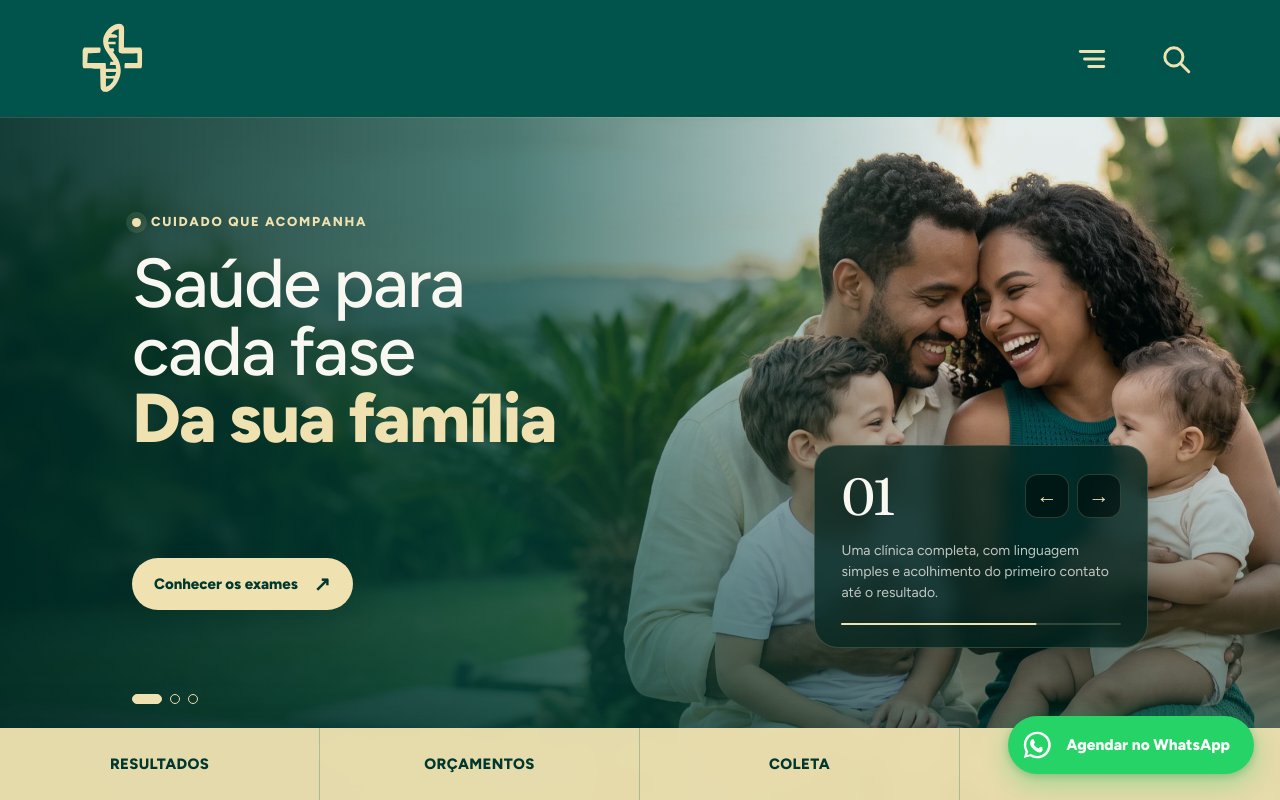
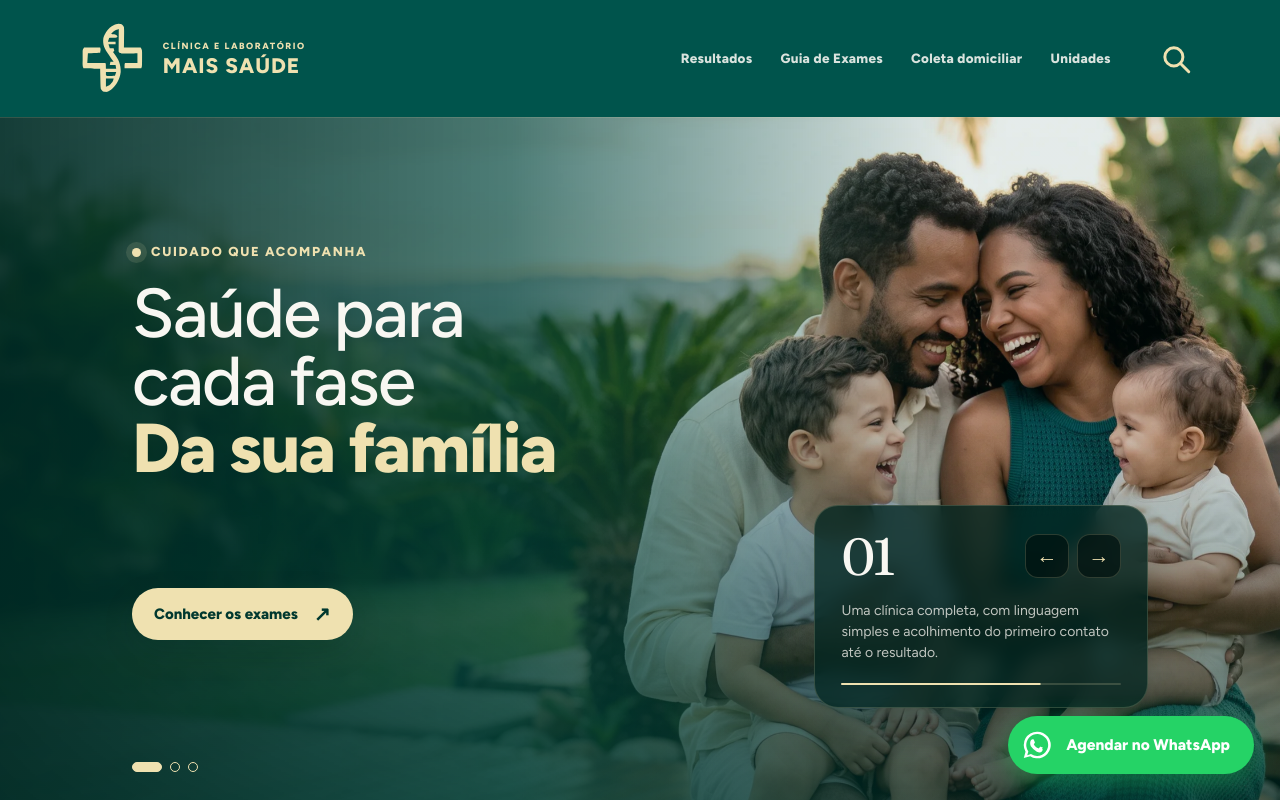
Before and after one commit to CaioDD/nps-mais-saude, a Next.js app: page / in a window 1280 px wide. Shown: the top 800 px of the page. Built offline with nearby package versions, Linux system fonts and the light colour scheme.

Commit message:
feat: atualiza navegacao e identidade da home

```diff
--- a/src/app/globals.css
+++ b/src/app/globals.css
@@ -1191,6 +1191,95 @@ svg {
   background: rgba(255, 253, 246, .7);
 }
 
+.instagram-section {
+  scroll-margin-top: 112px;
+  padding: 0 0 clamp(58px, 8vw, 96px);
+  background: var(--cream);
+}
+
+.instagram-card {
+  position: relative;
+  display: grid;
+  gap: 22px;
+  align-items: center;
+  overflow: hidden;
+  padding: clamp(28px, 5vw, 52px);
+  border: 1px solid rgba(239, 225, 176, .22);
+  border-radius: 28px;
+  color: var(--cream);
+  background:
+    radial-gradient(circle at 92% 10%, rgba(239, 225, 176, .18), transparent 32%),
+    linear-gradient(135deg, var(--green) 0%, var(--green-deep) 100%);
+  box-shadow: 0 24px 60px rgba(0, 56, 47, .16);
+}
+
+.instagram-icon {
+  display: inline-flex;
+  width: 68px;
+  height: 68px;
+  align-items: center;
+  justify-content: center;
+  border: 1px solid rgba(239, 225, 176, .34);
+  border-radius: 20px;
+  color: var(--sand);
+  background: rgba(239, 225, 176, .08);
+}
+
+.instagram-icon svg {
+  width: 38px;
+  height: 38px;
+}
+
+.instagram-copy > span {
+  display: block;
+  margin-bottom: 8px;
+  color: var(--sand);
+  font-size: 12px;
+  font-weight: 850;
+  letter-spacing: .13em;
+  text-transform: uppercase;
+}
+
+.instagram-copy h2 {
+  max-width: 620px;
+  margin: 0;
+  color: var(--cream);
+  font-family: var(--font-fraunces), serif;
+  font-size: clamp(26px, 4vw, 40px);
+  font-weight: 500;
+  line-height: 1.08;
+}
+
+.instagram-copy p {
+  max-width: 64ch;
+  margin: 12px 0 0;
+  color: rgba(248, 247, 242, .76);
+  font-size: 15.5px;
+  line-height: 1.55;
+}
+
+.instagram-link {
+  display: inline-flex;
+  min-height: 50px;
+  align-items: center;
+  justify-content: center;
+  gap: 10px;
+  padding: 12px 20px;
+  border-radius: 999px;
+  color: var(--green-deep);
+  background: var(--sand);
+  font-size: 14px;
+  font-weight: 850;
+  white-space: nowrap;
+  transition: transform .18s ease, background .18s ease;
+}
+
+.instagram-link:hover,
+.instagram-link:focus-visible {
+  transform: translateY(-2px);
+  background: #f6e9bd;
+}
+
 .final {
   position: relative;
   overflow: hidden;
@@ -1513,6 +1602,10 @@ svg {
     flex-direction: column;
   }
 
+  .instagram-card {
+    grid-template-columns: auto minmax(0, 1fr) auto;
+  }
+
   .foot-grid {
     grid-template-columns: 1.4fr 1fr 1fr;
     gap: 40px;
@@ -1539,6 +1632,19 @@ svg {
 
   .unit-tag {
     white-space: normal;
+  }
+
+  .instagram-section {
+    scroll-margin-top: 68px;
+  }
+
+  .instagram-card {
+    align-items: start;
+    border-radius: 22px;
+  }
+
+  .instagram-link {
+    width: 100%;
   }
 
   .hero-photo {
@@ -1616,7 +1722,9 @@ svg {
 }
 
 .brand-official {
-  line-height: 0;
+  flex: none;
+  gap: 14px;
+  line-height: 1;
 }
 
 .brand-logo-image {
@@ -1629,10 +1737,93 @@ svg {
   width: 54px;
 }
 
+.brand-wordmark {
+  display: flex;
+  flex-direction: column;
+  gap: 5px;
+  color: var(--sand);
+  font-family: var(--font-figtree), Arial, Helvetica, sans-serif;
+  line-height: 1;
+  text-transform: uppercase;
+  white-space: nowrap;
+}
+
+.brand-wordmark small {
+  font-size: 9px;
+  font-weight: 750;
+  letter-spacing: .17em;
+}
+
+.brand-wordmark strong {
+  font-size: clamp(19px, 1.65vw, 24px);
+  font-weight: 850;
+  letter-spacing: .045em;
+}
+
+.header.shrink .brand-wordmark {
+  gap: 3px;
+}
+
+.header.shrink .brand-wordmark small {
+  font-size: 8px;
+}
+
+.header.shrink .brand-wordmark strong {
+  font-size: 19px;
+}
+
+.header-nav {
+  display: flex;
+  align-items: center;
+  justify-content: center;
+  gap: clamp(14px, 2.2vw, 34px);
+  margin-left: auto;
+  margin-right: clamp(18px, 3vw, 42px);
+}
+
+.header-nav a {
+  position: relative;
+  padding: 10px 0;
+  color: rgba(248, 247, 242, .88);
+  font-size: clamp(12px, 1.05vw, 14px);
+  font-weight: 750;
+  letter-spacing: .02em;
+  white-space: nowrap;
+  transition: color .18s ease;
+}
+
+.header-nav a::after {
+  position: absolute;
+  right: 0;
+  bottom: 3px;
+  left: 0;
+  height: 2px;
+  border-radius: 999px;
+  background: var(--sand);
+  content: '';
+  transform: scaleX(0);
+  transform-origin: center;
+  transition: transform .18s ease;
+}
+
+.header-nav a:hover,
+.header-nav a:focus-visible {
+  color: var(--sand);
+}
+
+.header-nav a:hover::after,
+.header-nav a:focus-visible::after {
+  transform: scaleX(1);
+}
+
 .header-tools {
   display: flex;
   align-items: center;
   gap: clamp(12px, 2.4vw, 30px);
+}
+
+.header-tools .burger {
+  display: none;
 }
 
 .header-tool,
@@ -1920,6 +2111,12 @@ svg {
   line-height: 1;
 }
 
+@media (min-width: 721px) and (max-width: 900px) {
+  .brand-wordmark {
+    display: none;
+  }
+}
+
 @media (max-width: 720px) {
   .header,
   .header.shrink {
@@ -1930,6 +2127,35 @@ svg {
   .brand-logo-image,
   .header.shrink .brand-logo-image {
     width: 42px;
+  }
+
+  .brand-official {
+    gap: 9px;
+  }
+
+  .brand-wordmark,
+  .header.shrink .brand-wordmark {
+    gap: 2px;
+  }
+
+  .brand-wordmark small,
+  .header.shrink .brand-wordmark small {
+    font-size: 6.5px;
+    letter-spacing: .13em;
+  }
+
+  .brand-wordmark strong,
+  .header.shrink .brand-wordmark strong {
+    font-size: 13px;
+    letter-spacing: .035em;
+  }
+
+  .header-nav {
+    display: none;
+  }
+
+  .header-tools .burger {
+    display: inline-flex;
   }
 
   .header-tool,
@@ -1949,7 +2175,7 @@ svg {
 
   .wa-float {
     right: 12px;
-    bottom: 62px;
+    bottom: 14px;
   }
 
   .wa-float .ico {
@@ -2154,7 +2380,7 @@ svg {
   gap: clamp(42px, 7vw, 96px);
   align-items: center;
   padding-top: 52px;
-  padding-bottom: 142px;
+  padding-bottom: 82px;
 }
 
 .brand-hero-copy {
@@ -2428,46 +2654,10 @@ svg {
   animation: brandHeroProgress 8s .86s linear both;
 }
 
-.brand-hero-shortcuts {
-  position: absolute;
-  inset: auto 0 0;
-  z-index: 6;
-  display: grid;
-  grid-template-columns: repeat(4, 1fr);
-  min-height: 72px;
-  color: var(--green-deep);
-  background: rgba(239, 225, 176, .96);
-  box-shadow: 0 -12px 36px rgba(0, 36, 31, .14);
-  backdrop-filter: blur(8px);
-}
-
-.brand-hero-shortcuts a {
-  display: flex;
-  align-items: center;
-  justify-content: center;
-  padding: 14px 12px;
-  border-right: 1px solid rgba(0, 84, 76, .24);
-  font-size: 15px;
-  font-weight: 850;
-  letter-spacing: .025em;
-  text-align: center;
-  text-transform: uppercase;
-  transition: color .18s ease, background .18s ease;
-}
-
-.brand-hero-shortcuts a:last-child {
-  border-right: 0;
-}
-
-.brand-hero-shortcuts a:hover,
-.brand-hero-shortcuts a:focus-visible {
-  color: var(--cream);
-  background: var(--green);
-}
 
 .brand-hero-dots {
   position: absolute;
-  bottom: 96px;
+  bottom: 28px;
   left: max(22px, calc((100vw - 1080px) / 2 + 32px));
   z-index: 7;
   display: flex;
@@ -2614,7 +2804,7 @@ svg {
     gap: 14px;
     align-items: stretch;
     justify-content: space-between;
-    padding: 22px 16px 82px;
+    padding: 22px 16px 48px;
   }
 
   .brand-hero-copy {
@@ -2705,29 +2895,9 @@ svg {
     line-height: 1.42;
   }
 
-  .brand-hero-shortcuts {
-    grid-template-columns: repeat(4, minmax(0, 1fr));
-    min-height: 52px;
-    overflow: hidden;
-    color: var(--sand);
-    background: rgba(0, 36, 31, .98);
-    scrollbar-width: none;
-  }
-
-  .brand-hero-shortcuts::-webkit-scrollbar {
-    display: none;
-  }
-
-  .brand-hero-shortcuts a {
-    min-width: 0;
-    padding: 10px 7px;
-    border-color: rgba(239, 225, 176, .16);
-    font-size: clamp(8px, 2.5vw, 10px);
-    letter-spacing: .04em;
-  }
 
   .brand-hero-dots {
-    bottom: 65px;
+    bottom: 16px;
     left: 50%;
     transform: translateX(-50%);
   }
@@ -2750,7 +2920,7 @@ svg {
 @media (max-width: 720px) and (max-height: 720px) {
   .brand-hero-layout {
     gap: 8px;
-    padding: 14px 12px 68px;
+    padding: 14px 12px 38px;
   }
 
   .brand-hero-copy {
@@ -2791,15 +2961,12 @@ svg {
     font-size: 11.5px;
   }
 
-  .brand-hero-shortcuts {
-    min-height: 48px;
-  }
 
   .brand-hero-dots {
-    bottom: 57px;
+    bottom: 14px;
   }
 
   .wa-float {
-    bottom: 56px;
-  }
-}
+    bottom: 14px;
+  }
+}
--- a/src/components/home-hero.tsx
+++ b/src/components/home-hero.tsx
@@ -207,12 +207,6 @@ export default function HomeHero({ whatsappUrl }: HomeHeroProps) {
           );
         })}
 
-        <nav className="brand-hero-shortcuts" aria-label="Acessos rápidos">
-          <a href="#onde-estamos">Resultados</a>
-          <a href={whatsappUrl} target="_blank" rel="noopener noreferrer">Orçamentos</a>
-          <a href={whatsappUrl} target="_blank" rel="noopener noreferrer">Coleta</a>
-          <a href="#onde-estamos">Unidades</a>
-        </nav>
 
         <div className="brand-hero-dots" role="group" aria-label="Escolher destaque">
           {slides.map((slide, index) => (
--- a/src/components/site-header.tsx
+++ b/src/components/site-header.tsx
@@ -4,13 +4,13 @@ import Image from 'next/image';
 import Link from 'next/link';
 import { useEffect, useMemo, useRef, useState } from 'react';
 
+const RESULTS_URL = 'https://portal.worklabweb.com.br/resultados-on-line/2974';
+
 const links = [
-  { id: 'quem-somos', href: '/#quem-somos', label: 'Quem somos' },
-  { id: 'o-que-fazemos', href: '/#o-que-fazemos', label: 'Guia de exames' },
-  { id: 'resultados', href: '/#onde-estamos', label: 'Resultado de exames' },
+  { id: 'resultados', href: RESULTS_URL, label: 'Resultados', external: true },
+  { id: 'o-que-fazemos', href: '/#o-que-fazemos', label: 'Guia de Exames' },
   { id: 'coleta', href: '/#onde-estamos', label: 'Coleta domiciliar' },
-  { id: 'unidades', href: '/#onde-estamos', label: 'Unidades de atendimento' },
-  { id: 'avaliar', href: '/nps', label: 'Avaliar atendimento', cta: true },
+  { id: 'unidades', href: '/#onde-estamos', label: 'Unidades' },
 ];
 
 type Panel = 'menu' | 'search' | null;
@@ -64,8 +64,27 @@ export default function SiteHeader() {
             loading="eager"
             unoptimized
           />
+          <span className="brand-wordmark" aria-hidden="true">
+            <small>Clínica e Laboratório</small>
+            <strong>Mais Saúde</strong>
+          </span>
           <span className="sr-only">Clínica e Laboratório Mais Saúde</span>
         </Link>
+
+        <nav className="header-nav" aria-label="Acessos principais">
+          {links.map((link) => (
+            <Link
+              key={link.id}
+              href={link.href}
+              target={link.external ? '_blank' : undefined}
+              rel={link.external ? 'noopener noreferrer' : undefined}
+              prefetch={link.external ? false : undefined}
+              onClick={close}
+            >
+              {link.label}
+            </Link>
+          ))}
+        </nav>
 
         <div className="header-tools">
           <button
@@ -102,7 +121,14 @@ export default function SiteHeader() {
         <div className="drawer-title">Menu</div>
         <div className="drawer-grid">
           {links.map((link) => (
-            <Link key={link.id} href={link.href} className={link.cta ? 'd-cta' : ''} onClick={close}>
+            <Link
+              key={link.id}
+              href={link.href}
+              target={link.external ? '_blank' : undefined}
+              rel={link.external ? 'noopener noreferrer' : undefined}
+              prefetch={link.external ? false : undefined}
+              onClick={close}
+            >
               {link.label}
             </Link>
           ))}
@@ -128,7 +154,16 @@ export default function SiteHeader() {
         <div className="search-results" aria-live="polite">
           {filteredLinks.length ? (
             filteredLinks.map((link) => (
-              <Link key={link.id} href={link.href} onClick={close}>{link.label}</Link>
+              <Link
+                key={link.id}
+                href={link.href}
+                target={link.external ? '_blank' : undefined}
+                rel={link.external ? 'noopener noreferrer' : undefined}
+                prefetch={link.external ? false : undefined}
+                onClick={close}
+              >
+                {link.label}
+              </Link>
             ))
           ) : (
             <span>Nenhum atalho encontrado.</span>
--- a/src/components/site-home.tsx
+++ b/src/components/site-home.tsx
@@ -7,7 +7,7 @@ import WhatsAppIcon from './whatsapp-icon';
 import { FILIAIS_LIST } from '@/lib/filiais';
 
 const stats = [
-  ['6', 'unidades no Maranhão'],
+  ['6', 'na baixada'],
   ['+ cuidado', 'atendimento próximo'],
   ['Rotina', 'exames clínicos'],
   ['2025', 'reconhecimento regional'],
@@ -30,6 +30,7 @@ const steps = [
 
 const pinheiro = FILIAIS_LIST.find((filial) => filial.slug === 'pinheiro');
 const pinheiroWhatsAppUrl = pinheiro && 'whatsappUrl' in pinheiro ? pinheiro.whatsappUrl : '#contato';
+const instagramUrl = 'https://www.instagram.com/labmaissaude_/#';
 
 export default function SiteHome() {
   return (
@@ -206,6 +207,29 @@ export default function SiteHome() {
         </div>
       </section>
 
+      <section className="instagram-section" id="instagram" aria-labelledby="instagram-title">
+        <div className="wrap">
+          <div className="instagram-card">
+            <span className="instagram-icon" aria-hidden="true">
+              <svg viewBox="0 0 24 24" fill="none" stroke="currentColor" strokeWidth="1.8">
+                <rect x="3" y="3" width="18" height="18" rx="5" />
+                <circle cx="12" cy="12" r="4" />
+                <circle cx="17.5" cy="6.5" r="1" fill="currentColor" stroke="none" />
+              </svg>
+            </span>
+            <div className="instagram-copy">
+              <span>Acompanhe a Mais Saúde</span>
+              <h2 id="instagram-title">Cuidado e informação também no Instagram</h2>
+              <p>Novidades, orientações sobre exames e o dia a dia das nossas unidades, sempre perto de você.</p>
+            </div>
+            <a className="instagram-link" href={instagramUrl} target="_blank" rel="noopener noreferrer">
+              Seguir @labmaissaude_
+              <span aria-hidden="true">↗</span>
+            </a>
+          </div>
+        </div>
+      </section>
+
       <section className="sec final" id="contato">
         <div className="wrap">
           <BrandCross />
@@ -252,7 +276,7 @@ export default function SiteHome() {
               <h4>Fale com a gente</h4>
               <ul>
                 <li><a href={pinheiroWhatsAppUrl} target="_blank" rel="noopener noreferrer">WhatsApp da sede: 98 98498-6804</a></li>
-                <li><span>@labmaissaude_</span></li>
+                <li><a href={instagramUrl} target="_blank" rel="noopener noreferrer">Instagram: @labmaissaude_</a></li>
                 <li><span>E-mail em atualização</span></li>
               </ul>
             </div>
```
